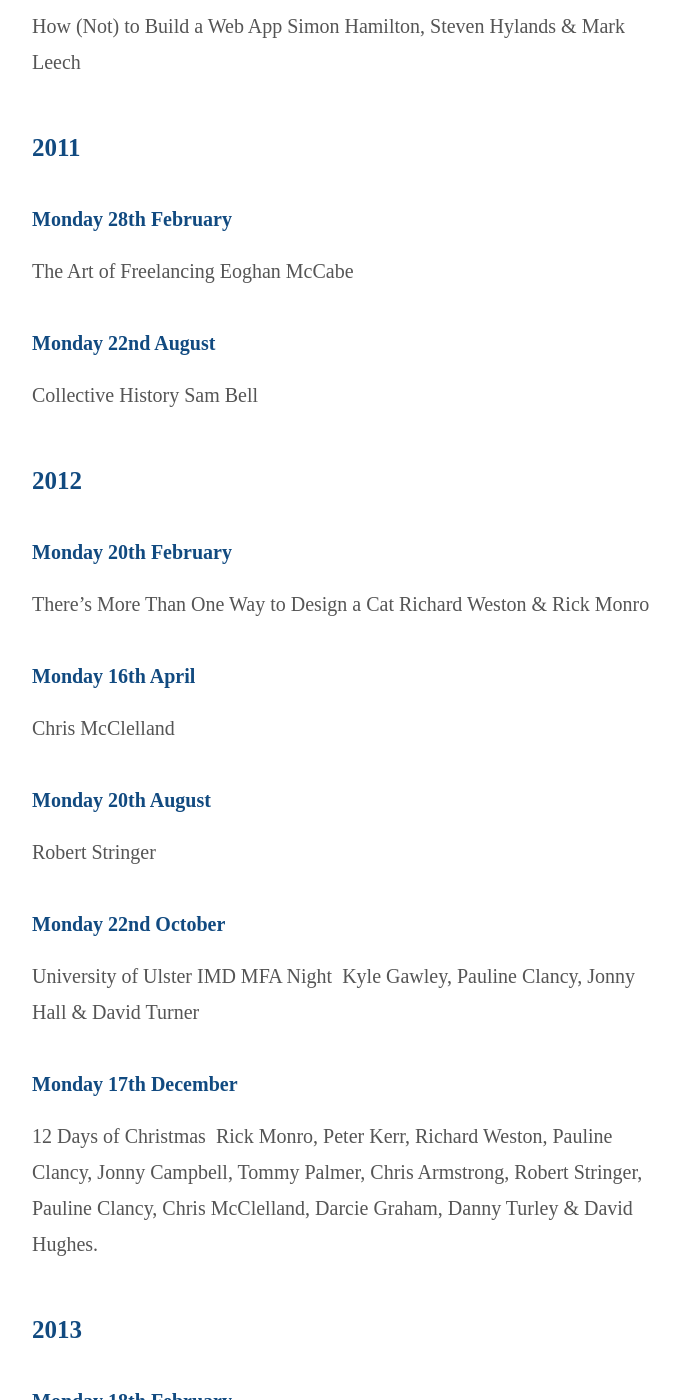
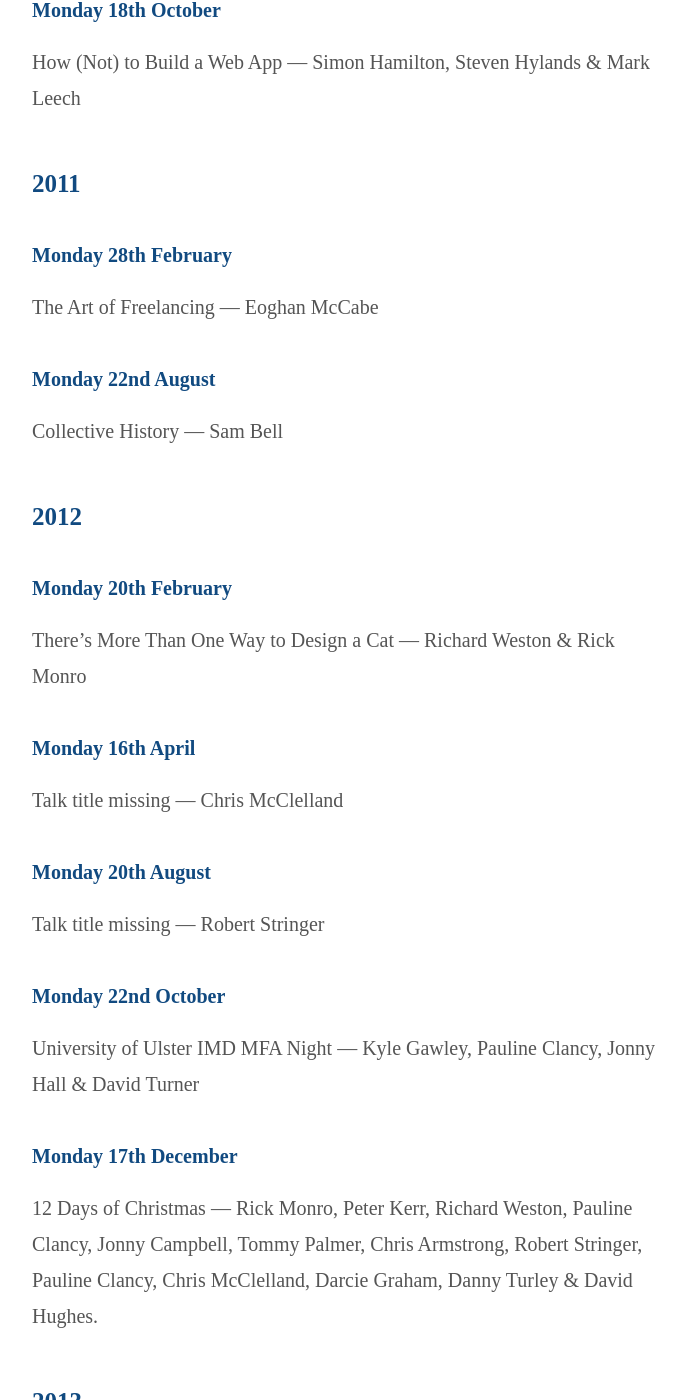
Before and after one commit to andymcmillan/andymcmillan, a Jekyll site: the page built from refresharchive.md, in a window 1280 px wide and 1400 px high, scrolled down 2087 px. Shown: the whole window, without its empty margins (288-973 px from the left). Built offline with Jekyll 4.4.1, drawn with Linux system fonts in a browser that asks for light colours; Markdown is read by kramdown in place of the engine named in the settings; some of the changed text lies outside the part shown.

Commit message:
Update refresharchive.md

```diff
--- a/refresharchive.md
+++ b/refresharchive.md
@@ -23,90 +23,76 @@
 * How to Tell Authentic Stories that People Enjoy Telling Other People — Peter Kerr, Heather Kerr & Karys Wilson
 
 ### Monday 17th August
-7 Perspectives on iPhone Development & Design
-Chris McClelland & Philip Strain
+7 Perspectives on iPhone Development & Design — Chris McClelland & Philip Strain
 
 ### Monday 21st September
-The State of Typography on the Web
-Christopher Murphy & Nicklas Persson
+The State of Typography on the Web — Christopher Murphy & Nicklas Persson
 
 ### Monday 7th December
-Keeping it Personal
-Jeremy Keith
+Keeping it Personal — Jeremy Keith
 
 
 ## 2010
 
 ### Monday 10th January
-Putting a Finger on Web Logins
-Blaine Cook
+Putting a Finger on Web Logins — Blaine Cook
 
 ### Monday 15th March
-Just Try Stuff
-Lee Munroe
+Just Try Stuff — Lee Munroe
 
 ### Monday 19th April
-The Little Red Hen Approach
-Rory O'Connor & Anita Murphy
+The Little Red Hen Approach — Rory O'Connor & Anita Murphy
 
 ### Monday 17th May
-The Changing Face Of Design
-Paul McKeever & David Hughes
+The Changing Face Of Design — Paul McKeever & David Hughes
 
 ### Monday 20th September
-Engagement through Emotional Design
-Danny Turley and Jonny Campbell
+Engagement through Emotional Design — Danny Turley and Jonny Campbell
 
 ### Monday 18th October
-How (Not) to Build a Web App
-Simon Hamilton, Steven Hylands & Mark Leech
+How (Not) to Build a Web App — Simon Hamilton, Steven Hylands & Mark Leech
 
 
 ## 2011
 
 ### Monday 28th February
-The Art of Freelancing
-Eoghan McCabe
+The Art of Freelancing — Eoghan McCabe
 
 ### Monday 22nd August
-Collective History
-Sam Bell
+Collective History — Sam Bell
 
 
 ## 2012
 
 ### Monday 20th February
-There's More Than One Way to Design a Cat
-Richard Weston & Rick Monro
+There's More Than One Way to Design a Cat — Richard Weston & Rick Monro
 
 ### Monday 16th April
-Chris McClelland
+Talk title missing — Chris McClelland
 
 ### Monday 20th August
-Robert Stringer
+Talk title missing — Robert Stringer
 
 ### Monday 22nd October
-University of Ulster IMD MFA Night
-Kyle Gawley, Pauline Clancy, Jonny Hall & David Turner
+University of Ulster IMD MFA Night — Kyle Gawley, Pauline Clancy, Jonny Hall & David Turner
 
 ### Monday 17th December
-12 Days of Christmas
-Rick Monro, Peter Kerr, Richard Weston, Pauline Clancy, Jonny Campbell, Tommy Palmer, Chris Armstrong, Robert Stringer, Pauline Clancy, Chris McClelland, Darcie Graham, Danny Turley & David Hughes.
+12 Days of Christmas — Rick Monro, Peter Kerr, Richard Weston, Pauline Clancy, Jonny Campbell, Tommy Palmer, Chris Armstrong, Robert Stringer, Pauline Clancy, Chris McClelland, Darcie Graham, Danny Turley & David Hughes.
 
 
 ## 2013
 
 ### Monday 18th February
-Simon Mills
+Talk title missing — Simon Mills
 
 ### Monday 22nd April
-Pete Kerr
+Talk title missing — Pete Kerr
 
 ### Monday 17th June
-Tim Potter & Gabriel Muldoon
+Talk title missing — Tim Potter & Gabriel Muldoon
 
 ### Monday 19th August
-Coby Chapple
+Talk title missing — Coby Chapple
 
 ## 2014
 
```
